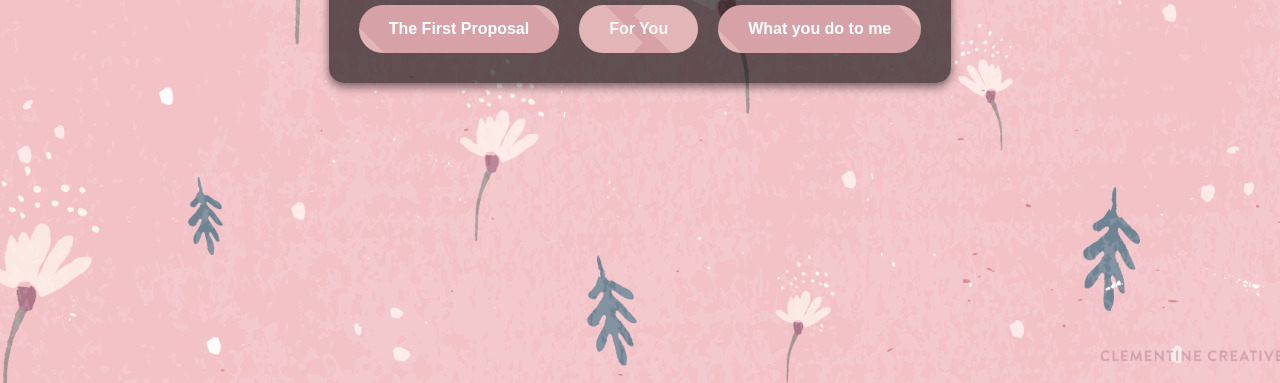
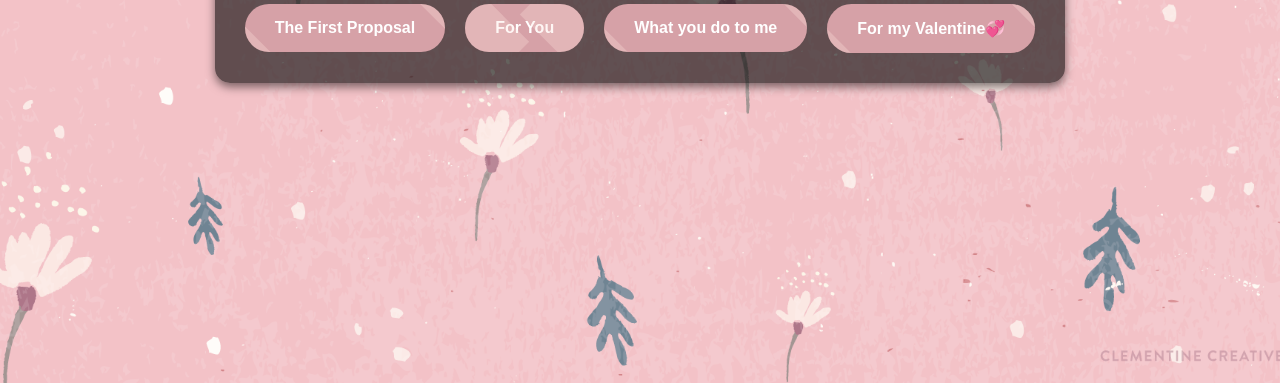
Before and after one commit to Shubh8901/Shubh8901.github.io, a plain HTML site: page index.html in a window 1280 px wide. Shown: the part 417-800 px from the top of the page. Drawn offline with Linux system fonts and the light colour scheme.

Commit message:
Update index.html

```diff
--- a/index.html
+++ b/index.html
@@ -25,6 +25,10 @@
             <a href="affect.html" class="btn-link">
                 <button class="btn">What you do to me</button>
             </a>
+
+            <a href="valentines.html" class="btn-link">
+                <button class="btn">For my Valentine💞</button>
+            </a>
         </div>
     </div>
 </body>
```
